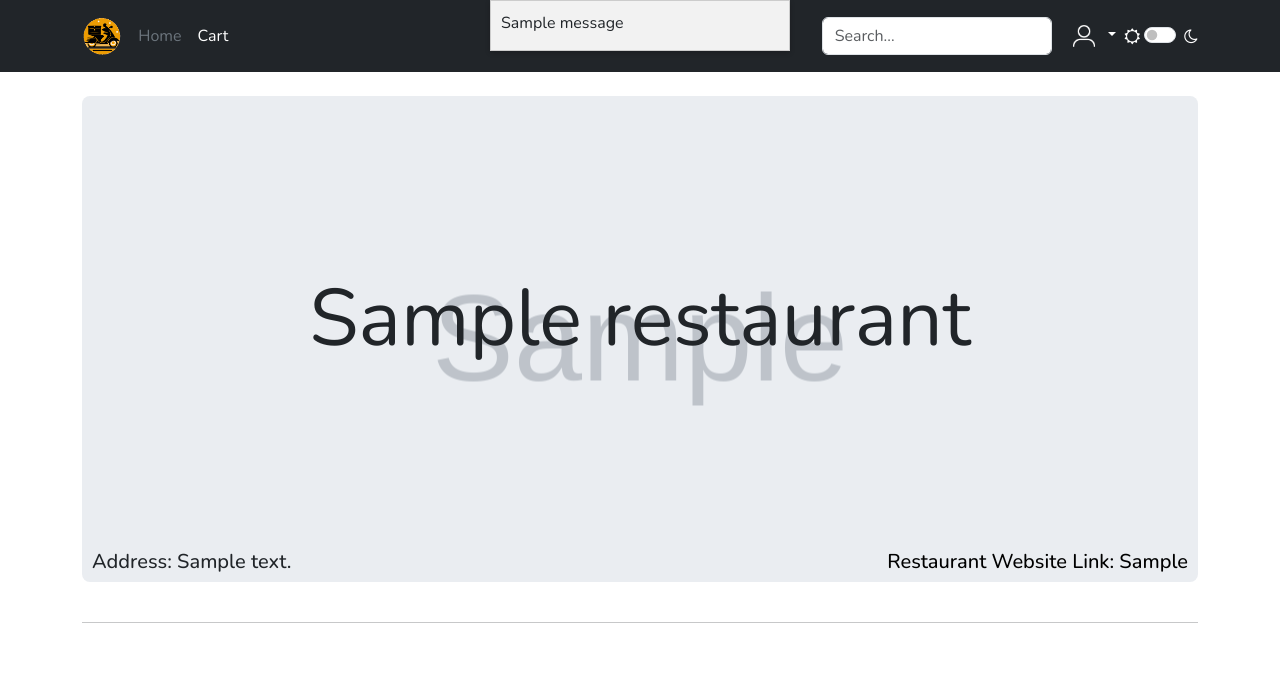
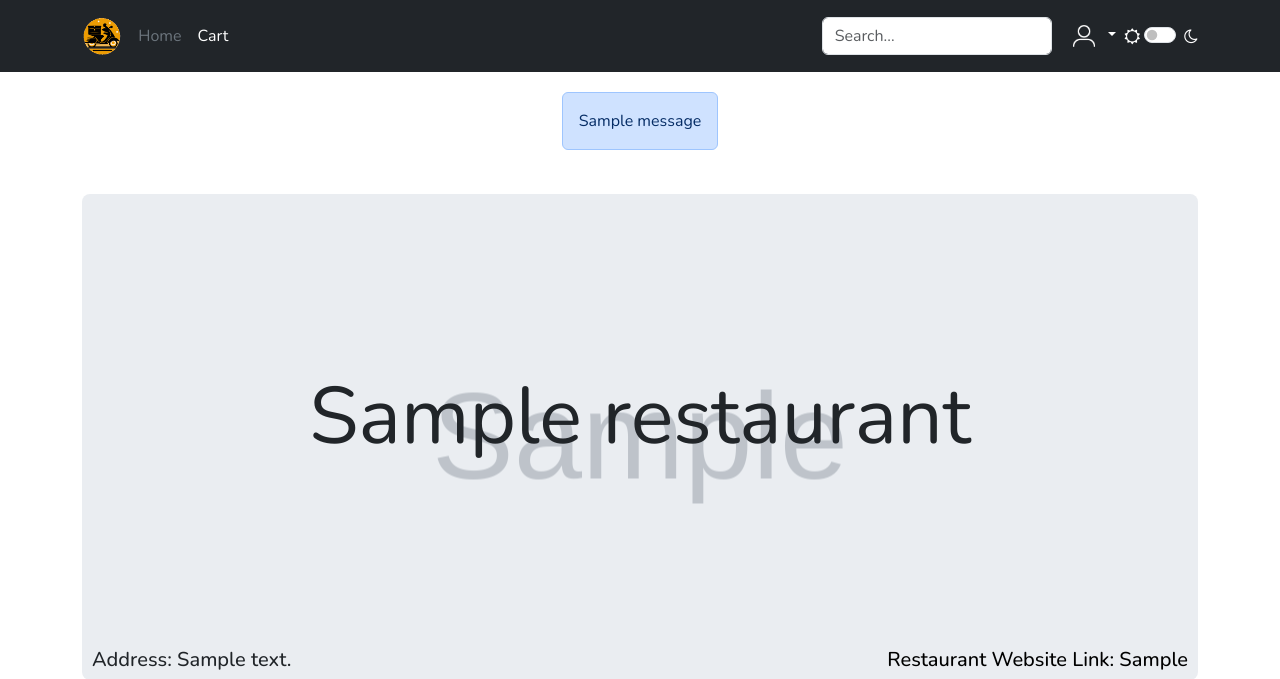
Before and after one commit to STEAM-Center-NYC/10038-Aggregating-Delivery-Service-Prices-To-Determine-The-Best-Deal, a Flask app: template templates/restaurant.jinja in a window 1280 px wide. Shown: the top 679 px of the page. Run offline with Flask 3, Linux system fonts and the light colour scheme; the template is opened without the code that fills it: most values are stand-ins (such as "Sample title", 1, 10 or a date in 2020); grey boxes marked "Sample" are stand-in pictures; one stand-in notice (Sample message) is shown.

Commit message:
now its time to finish this.

```diff
--- a/main.py
+++ b/main.py
@@ -103,11 +103,17 @@ def addtocart (new_item):
         WHERE `user_id` = {new_user}
     """)
     comp = cursor.fetchone()
-    if item_rid == comp or comp is None:
-        cursor.execute(f"INSERT INTO `cart`(`user_id`,`item_id`) VALUES ('{new_user}', '{new_item}')")
+    cursor.execute(f"SELECT `item_id` FROM `cart` WHERE `item_id` = {new_item}")
+    comp2 = cursor.fetchone()
+    if comp2 is not None and new_item == comp2['item_id']:
+        cursor.execute(f"UPDATE `cart` SET `quantity` = `quantity`+1 WHERE `item_id` = {new_item}")
         flash('You added an item to the cart!')
     else:
-        flash('Either select an item from the correct restaurant, or clear your shopping cart of any items from a different restaurant please.')
+        if item_rid == comp or comp is None:
+            cursor.execute(f"INSERT INTO `cart`(`user_id`,`item_id`) VALUES ('{new_user}', '{new_item}')")
+            flash('You added an item to the cart!')
+        else:
+            flash('Either select an item from the correct restaurant, or clear your shopping cart of any items from a different restaurant please.')
     cursor.close()
     get_db().commit()
     return redirect(f'/restaurant/{item_rid["restaurant_id"]}')
@@ -115,7 +121,13 @@ def addtocart (new_item):
 @app.route('/deletefromcart/<int:delete_item>', methods=['POST'])
 def cart_delete(delete_item):
     cursor = get_db().cursor()
+    cursor.execute(f"SELECT `quantity` FROM `cart` WHERE `cart_id` = {delete_item}")
+    comp = cursor.fetchone()
     cursor.execute(f"DELETE FROM `cart` WHERE `cart_id` = {delete_item}")
+    if comp['quantity'] > 1:
+        flash("Items removed from cart!")
+    else:
+        flash("Item removed from cart!")
     cursor.close()
     get_db().commit()
     return redirect('/cart')
--- a/static/styles.css
+++ b/static/styles.css
@@ -260,27 +260,9 @@ nav a:hover {
     width: 80%;
 }
 
-.flash-container {
-    position: fixed;
-    top: 0;
-    left: 50%;
-    transform: translateX(-50%);
-    width: 300px; /* Adjust width as needed */
-    background-color: #f2f2f2;
-    border: 1px solid #ccc;
-    padding: 10px;
-    box-shadow: 0px 2px 5px rgba(0, 0, 0, 0.2);
-    z-index: 9999; /* Ensure it appears on top of other content */
-}
-
-.flashes {
-    list-style-type: none;
-    padding: 0;
-    margin: 0;
-}
-
-.flashes li {
-    margin-bottom: 5px;
+.alert-style {
+    width: fit-content;
+    margin: 20px auto 20px auto;
 }
 
 /* Mobile Implementation */
--- a/static/support.js
+++ b/static/support.js
@@ -61,3 +61,12 @@ function search_item() {
       category.style.display = categoryDisplayed ? "block" : "none";
   });
 }
+
+document.addEventListener('DOMContentLoaded', function() {
+  var flashContainer = document.querySelector('.flash-container');
+  if (flashContainer) {
+      setTimeout(function() {
+          flashContainer.style.display = 'none';
+      }, 5000); // Hide flash after 5 seconds
+  }
+});
--- a/templates/restaurant.jinja
+++ b/templates/restaurant.jinja
@@ -20,18 +20,17 @@
     </style>
 {%endblock%}
 {% block contents %}
-<div class="flash-container">
-    {% with messages = get_flashed_messages() %}
-        {% if messages %}
-            <ul class="flashes">
-                {% for message in messages %}
-                    <li>{{ message }}</li>
-                {% endfor %}
-            </ul>
-        {% endif %}
-    {% endwith %}
-</div>
+
 <main class="container">
+        {% with messages = get_flashed_messages() %}
+            {% if messages %}
+                    {% for message in messages %}
+                        <div class="alert alert-primary alert-style" role="alert">
+                        {{message}}
+                        </div>
+                    {% endfor %}
+            {% endif %}
+        {% endwith %}
     <br>
     <div id="top_background">
         <div id="image_shading1">
```
Also changed, not shown: templates/cart.jinja (+9 -0 lines).
